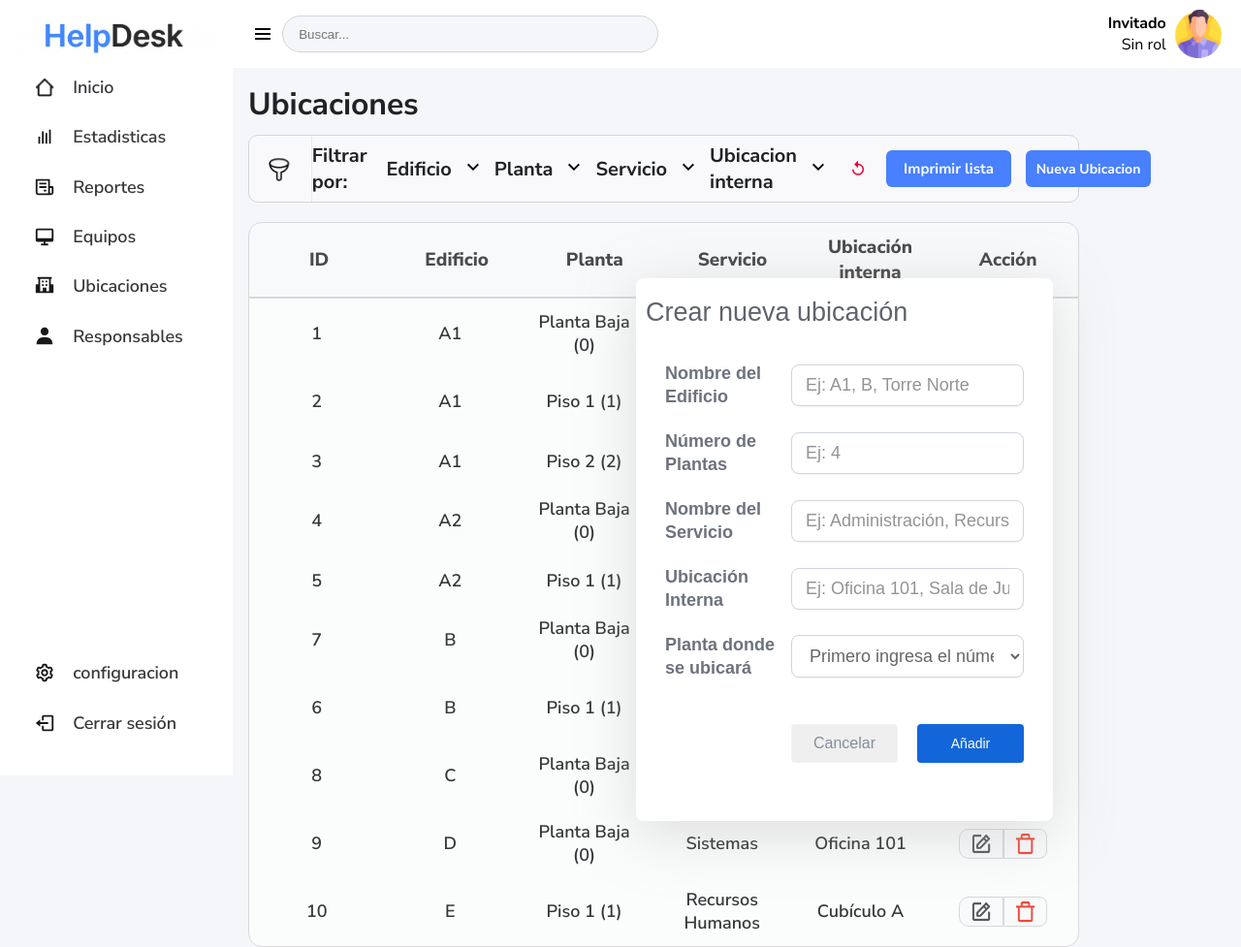
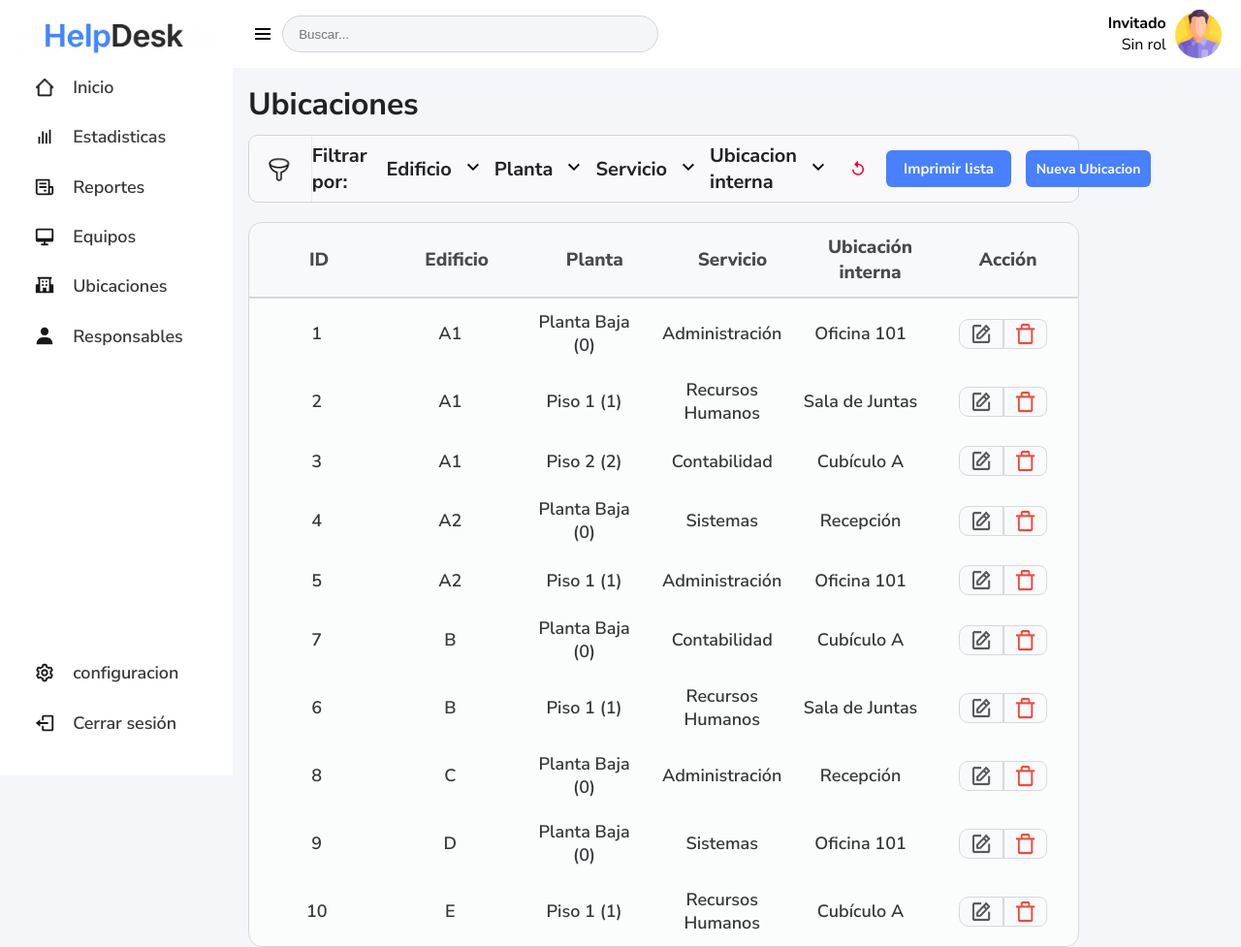
Before and after one commit to sonoahy4349/inventario, a PHP site: page /views/ubicaciones.php in a window 1280 px wide. Shown: the whole page at 97% size. Run offline with PHP 8.4, Linux system fonts and the light colour scheme; data comes from the database, SQL or seed files in the repository; lists and menus that the app fills with data are empty.

Commit message:
añadido js para form ubicacion
ya se muestra y esconde en forma de modal

```diff
--- a/include/ubicaciones-form.php
+++ b/include/ubicaciones-form.php
@@ -1,9 +1,9 @@
 <?php include '../models/conexion.php'; ?>
 
-<div id="container-form" class="container-form ">
+<div id="container-form" class="container-form hidden">
   <div class="form-box">
     <h1 class="h1-form">Crear nueva ubicación</h1>
-    <form class="form-equipos" action="../models/crear-ubicacion.php" method="POST">
+    <form class="form-equipos" id="f-ubicaciones" action="../models/crear-ubicacion.php" method="POST">
 
       <!-- Edificio -->
       <div class="form-group">
@@ -40,7 +40,7 @@
       </div>
 
       <div class="btn-group-form">
-        <button type="button" id="btn-cancelar" class="btn-cancelar">Cancelar</button>
+        <button type="button" id="btn-cancelar-ubicacion" class="btn-cancelar">Cancelar</button>
         <button type="submit" class="btn-agregar-form">Añadir</button>
       </div>
 
--- a/style/equipos-form.css
+++ b/style/equipos-form.css
@@ -1,7 +1,7 @@
 
 .container-form {
   z-index: 1000;
-  margin-top: -850px;
+  margin-top: -900px;
   margin-left: 400px;
   display: flex;
   flex-direction: column;
--- a/views/ubicaciones.php
+++ b/views/ubicaciones.php
@@ -242,7 +242,22 @@ if ($result->num_rows > 0) {
          <?php include_once '../include/ubicaciones-form.php'; ?>
       </main>
     </div>
-        <?php include_once '../include/ubicaciones-form.php'; ?>
+
+  <script>
+  document.addEventListener("DOMContentLoaded", function () {
+    const btnAbrir = document.getElementById("btn-agregar-ubicacion");
+    const btnCancelar = document.getElementById("btn-cancelar-ubicacion");
+    const modal = document.querySelector(".container-form");
+
+    btnAbrir.addEventListener("click", function () {
+      modal.classList.remove("hidden");
+    });
+
+    btnCancelar.addEventListener("click", function () {
+      modal.classList.add("hidden");
+    });
+  });
+</script>
 
 
 </body>
```
